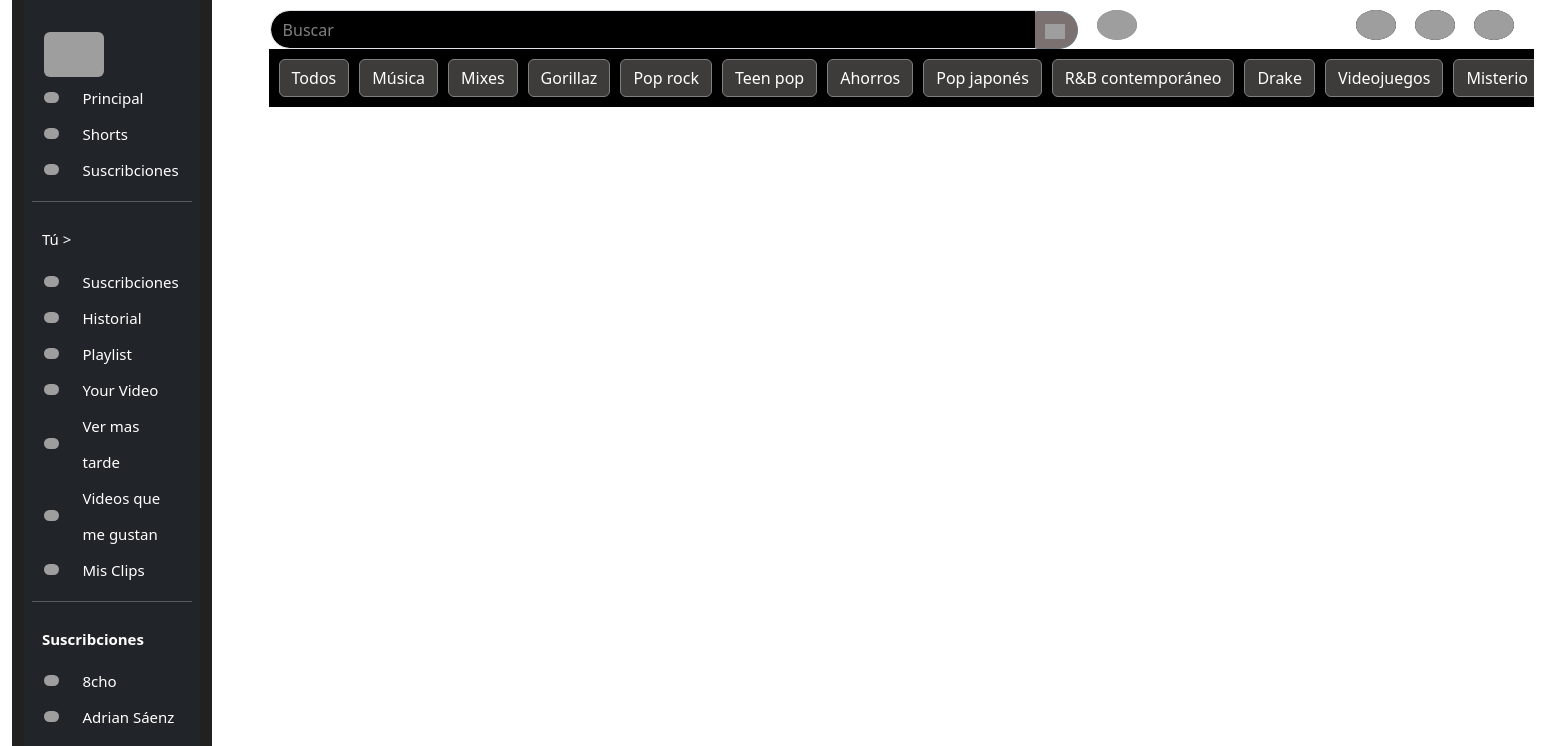
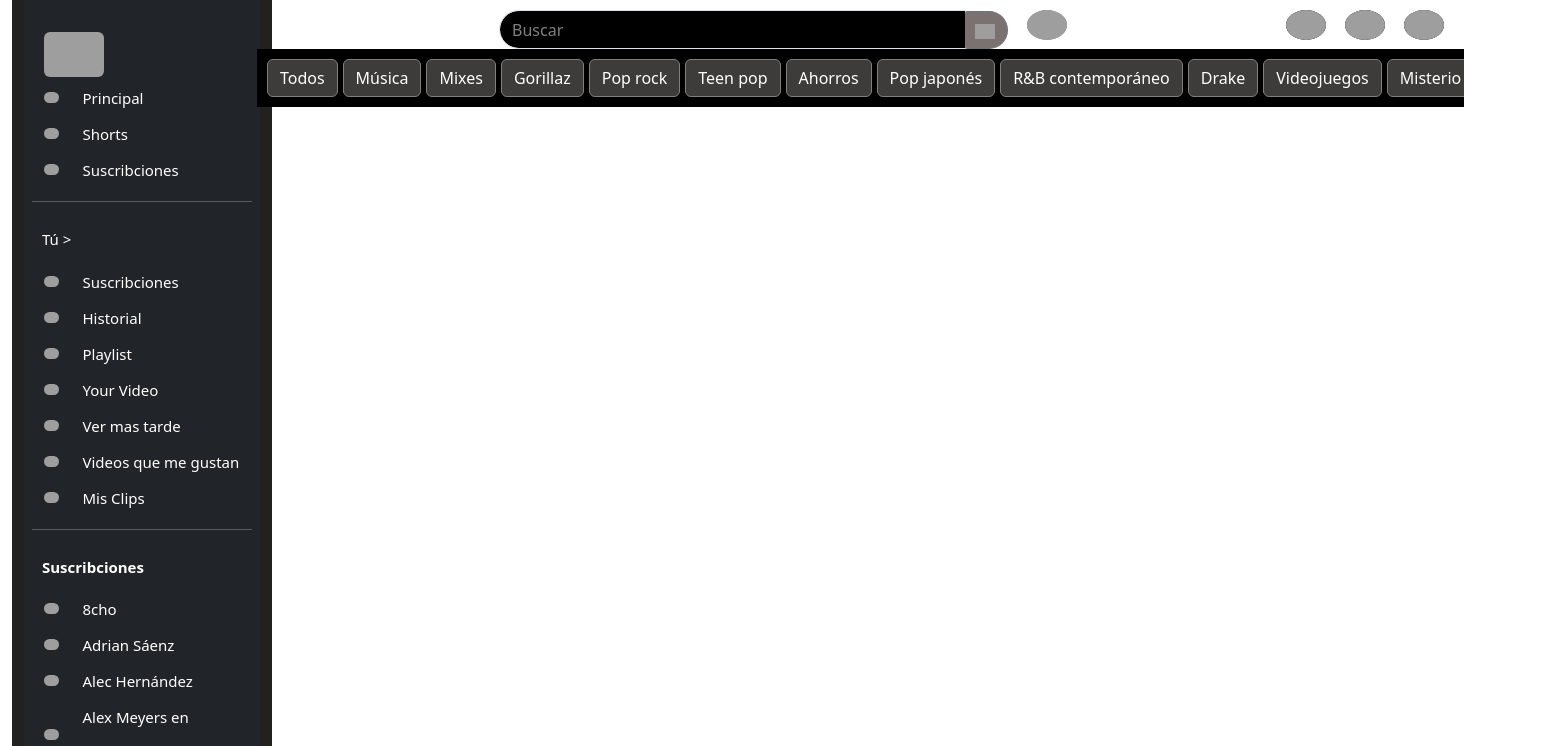
Before and after one commit to MarcelaTovar/ExamenUx1, a React (Create React App) app in the folder examenux/: page / in a window 1280 px wide. Shown: the top 746 px of the page, 1546 px wide, since content can reach past the window. Built offline with nearby package versions, Linux system fonts and the light colour scheme; grey boxes are pictures that could not be loaded.

Commit message:
Centrar barra de enmedio

```diff
--- a/examenux/src/molecules/Barra/Barra.css
+++ b/examenux/src/molecules/Barra/Barra.css
@@ -16,7 +16,7 @@ p{
 }
 
 .sidebar {
-    width: 200px;
+    width: 260px;
     min-height: 100vh;
     background-color:rgb(35, 32, 32);
 }
--- a/examenux/src/molecules/BarraBotones/BarraBotones.css
+++ b/examenux/src/molecules/BarraBotones/BarraBotones.css
@@ -13,3 +13,9 @@
     margin-right: 10px;
     min-width: 100px;
 }
+
+
+  .scrollable-container .btn {
+    white-space: nowrap;
+    margin-right: 5px;
+  }
--- a/examenux/src/molecules/BarraBotones/BarraBotones.js
+++ b/examenux/src/molecules/BarraBotones/BarraBotones.js
@@ -6,7 +6,7 @@ import './BarraBotones.css';
 
 const BarraBotones = () =>{
     return(
-    <div class="scrollable-container">
+    <div class="scrollable-container d-flex flex-nowrap overflow-auto">
         <Boton nombre="Todos"></Boton>
         <Boton nombre="Música"></Boton>
         <Boton nombre="Mixes"></Boton>
--- a/examenux/src/molecules/SearchBar/SearchBar.css
+++ b/examenux/src/molecules/SearchBar/SearchBar.css
@@ -23,6 +23,7 @@
     margin-top: 10px;
     border-top-left-radius: 50px;
     border-bottom-left-radius: 50px;
+    margin-left: 20%;
 }
 
 .custom-placeholder::placeholder {
--- a/examenux/src/organismos/Barras/Barras.css
+++ b/examenux/src/organismos/Barras/Barras.css
@@ -5,9 +5,20 @@
     max-width: 100%; /* Asegura que tome el ancho máximo */
   }
 
-  .no-padding1 {
-    padding-left: 0 !important;
-    margin: 0; /* Asegura que no haya margen si es necesario */
-    width: 40%; /* Asegura que tome el ancho completo */
-    max-width: 40%; /* Asegura que tome el ancho máximo */
+  .main-container {
+    padding-left: 0;
+    padding-right: 0;
+    margin-left: 0;
+    margin-right: 0;
   }
+
+  .barras-container {
+    display: flex;
+    flex-direction: row;
+  }
+
+  @media (max-width: 767px) {
+    .barras-container {
+      flex-direction: column; /* Cambia a columnas en pantallas pequeñas */
+    }
+  }
--- a/examenux/src/organismos/Barras/Barras.js
+++ b/examenux/src/organismos/Barras/Barras.js
@@ -11,16 +11,18 @@ import Container from 'react-bootstrap/esm/Container';
 //Aqui organizaremos las barras
 const Barras = () => {
   return (
+    <div className="main-container">
       <Container fluid>
         <Row className="barras-container">
-      <Col xs="12" md="2" className="no-padding">
+          <Col xs="1" sm="1" md="2" className="no-padding">
             <Barra />
           </Col>
-      <Col xs="12" md="10" class="no-padding2">
+          <Col xs="2" sm="5" md="10" className="no-padding">
             <SearchBar />
           </Col>
         </Row>
       </Container>
+    </div>
   );
 }
 
```
Lines whose indentation alone changed are shown as unchanged.
